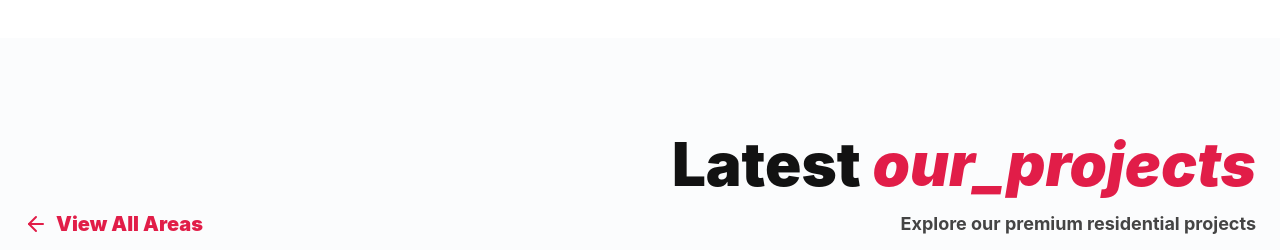
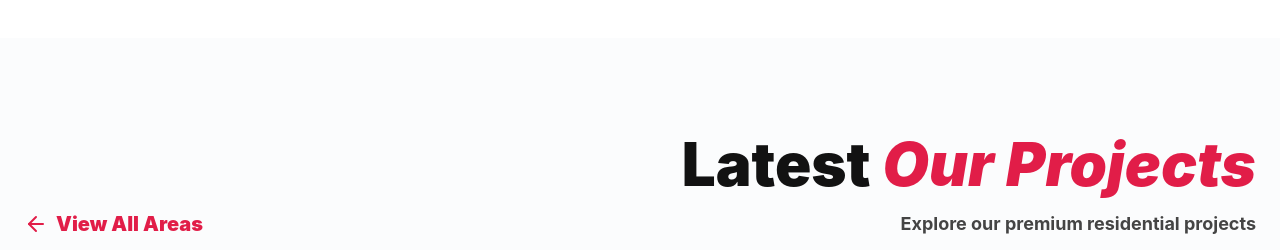
Before and after one commit to minasamir1401/Apartments-front, a React (Vite) app: page / in a window 1280 px wide. Shown: the part 1380-1630 px from the top of the page. Built offline with nearby package versions, Linux system fonts and the light colour scheme; no server answers.

Commit message:
fix(ui): hardcode bilingual project title labels

```diff
--- a/src/pages/Home.jsx
+++ b/src/pages/Home.jsx
@@ -195,7 +195,10 @@ const Home = () => {
           <div className="flex justify-between items-end mb-16 text-right">
             <div>
                <h2 className="text-4xl md:text-6xl font-black text-on-surface mb-4">
-                  {i18n.language === 'ar' ? 'أحدث' : 'Latest'} <span className="text-primary italic">{t('our_projects')}</span>
+                  {i18n.language === 'ar' ? 'أحدث ' : 'Latest '}
+                  <span className="text-primary italic">
+                    {i18n.language === 'ar' ? 'مشاريعنا' : 'Our Projects'}
+                  </span>
                </h2>
                <p className="text-on-surface-variant text-lg font-bold">{i18n.language === 'ar' ? 'استكشف مشاريعنا السكنية الفاخرة' : 'Explore our premium residential projects'}</p>
             </div>
```
